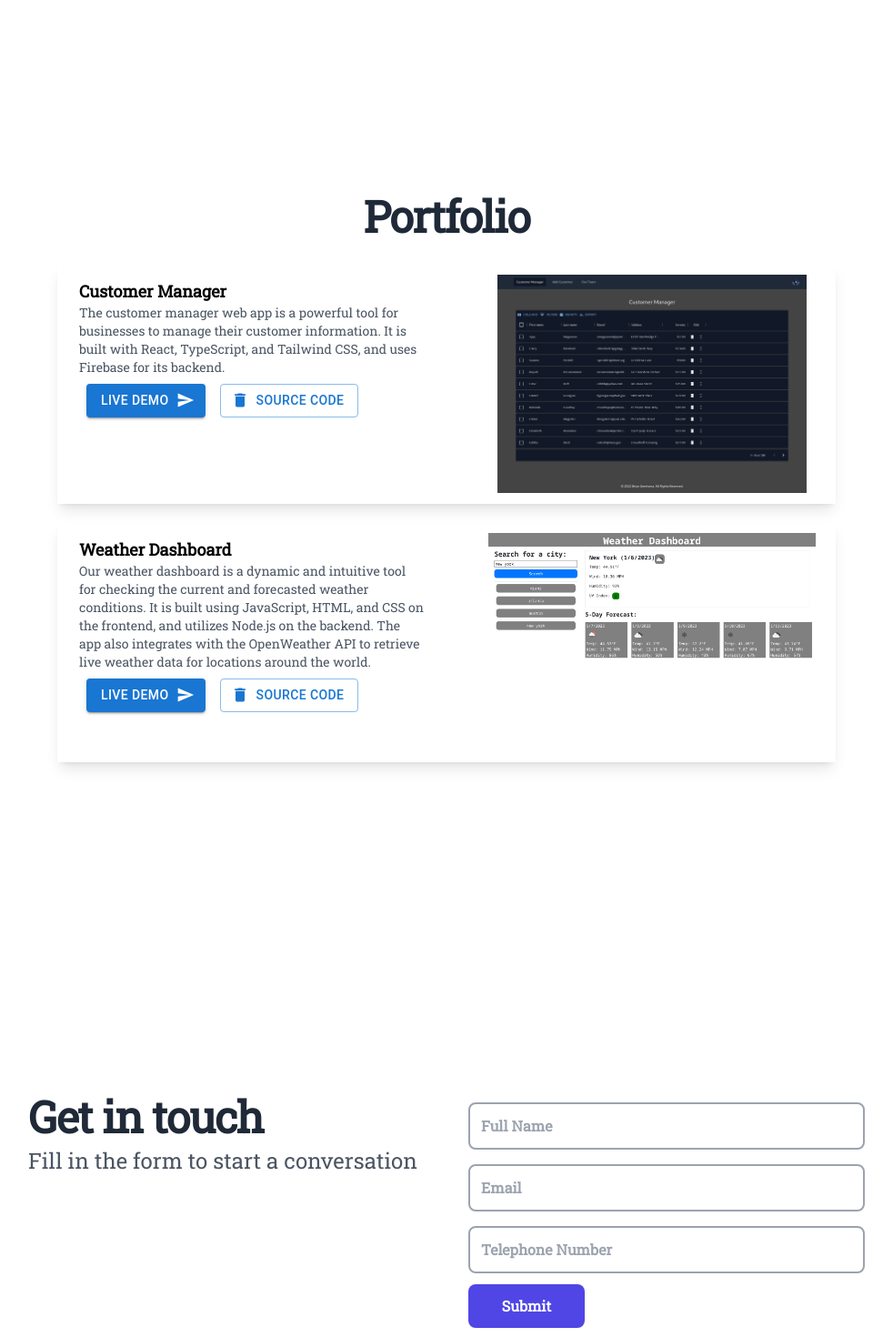
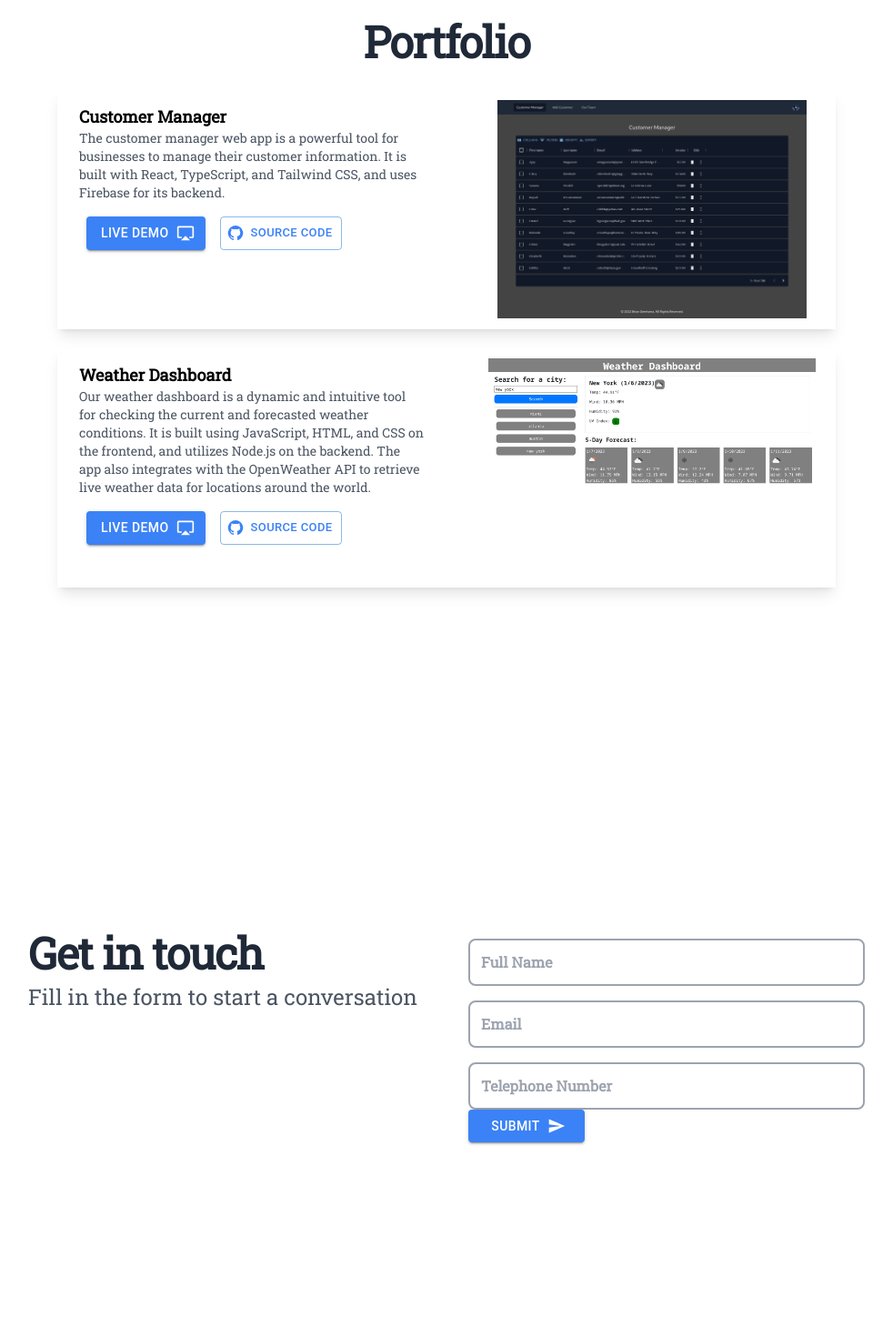
Before and after one commit to brian-gee/react-portfolio, a Next.js app: page / in a window 1280 px wide. Shown: the part 660-2130 px from the top of the page at 91% size, without its empty margins (149-1131 px from the left). Built offline with nearby package versions, Linux system fonts and the light colour scheme.

Commit message:
updating button styles for all components, removed apis

```diff
--- a/components/contact.js
+++ b/components/contact.js
@@ -1,3 +1,7 @@
+import Button from '@mui/material/Button';
+import SendIcon from '@mui/icons-material/Send';
+import Stack from '@mui/material/Stack';
+
 export default function Portfolio() {
 	return (
 		<div>
@@ -56,12 +60,16 @@ export default function Portfolio() {
 											/>
 										</div>
 
-										<button
-											type="submit"
-											className="md:w-32 bg-indigo-600 hover:bg-blue-dark text-white font-bold py-3 px-6 rounded-lg mt-3 hover:bg-indigo-500 transition ease-in-out duration-300"
-										>
-											Submit
-										</button>
+										<Stack direction="row" spacing={2}>
+											<Button
+												variant="contained"
+												style={{ backgroundColor: '#3b82f6', color: '#FFFFFF' }}
+												className="md:w-32 hover:bg-blue-dark text-white font-bold py-3 px-6 rounded-lg mt-3"
+												endIcon={<SendIcon />}
+											>
+												Submit
+											</Button>
+										</Stack>
 									</form>
 								</div>
 							</div>
--- a/components/nav.js
+++ b/components/nav.js
@@ -26,7 +26,7 @@ export default function Nav() {
       </Head>
       <nav className="py-5 mb-12 flex justify-between">
         <Link href="/">
-          <h1 className="text-xl hover:text-light-blue focus:shadow-outline focus:outline-none">
+          <h1 className="text-xl">
             Brian Gee
           </h1>
         </Link>
@@ -34,7 +34,7 @@ export default function Nav() {
           {navItems.map((navItem, i) => (
             <li key={i}>
               <Link href={navItem.url}>
-                <p className="hover:text-light-blue px-4 py-2 rounded-md ml-5">
+                <p className="hover:text-blue-500 px-4 py-2 rounded-md ml-5">
                   {navItem.name}
                 </p>
               </Link>
--- a/components/portfolio.js
+++ b/components/portfolio.js
@@ -23,7 +23,7 @@ export default function Portfolio() {
   return (
     <div>
       {/* Portfolio */}
-      <main className="relative flex items-top justify-center min-h-screen bg-white sm:items-center sm:pt-0">
+      <main className="relative flex items-top justify-center min-h-screen sm:items-center sm:pt-0">
         <section>
           <div className="text-center">
             <h3 className="text-4xl sm:text-5xl text-gray-800 font-extrabold tracking-tight py-2">Portfolio</h3>
--- a/components/portfolioItem.js
+++ b/components/portfolioItem.js
@@ -1,7 +1,7 @@
 import Image from 'next/image';
 import Button from '@mui/material/Button';
-import DeleteIcon from '@mui/icons-material/Delete';
-import SendIcon from '@mui/icons-material/Send';
+import GitHubIcon from '@mui/icons-material/GitHub';
+import AirplayIcon from '@mui/icons-material/Airplay';
 import Stack from '@mui/material/Stack';
 
 export default function PortfolioItem(params) {
@@ -15,13 +15,24 @@ export default function PortfolioItem(params) {
 						<div className="font-bold text-sm md:text-lg">
 							{portfolioItem.name}
 						</div>
-						<div className="text-xs md:text-sm text-gray-600">{portfolioItem.desc}</div>
-						<div className="p-2">
+						<div className="text-xs md:text-sm text-gray-600">
+							{portfolioItem.desc}
+						</div>
+						<div className="p-2 mt-2">
 							<Stack direction="row" spacing={2}>
-								<Button variant="contained" endIcon={<SendIcon />}>
+								<Button
+									variant="contained"
+									style={{ backgroundColor: '#3b82f6', color: '#FFFFFF' }}
+									endIcon={<AirplayIcon/>}
+								>
 									Live Demo
 								</Button>
-								<Button variant="outlined" startIcon={<DeleteIcon />}>
+								<Button
+									variant="outlined"
+									size="small"
+									style={{ color: '#3b82f6' }}
+									startIcon={<GitHubIcon />}
+								>
 									Source Code
 								</Button>
 							</Stack>
--- a/pages/api/hello.js
+++ /dev/null
@@ -1,5 +0,0 @@
-// Next.js API route support: https://nextjs.org/docs/api-routes/introduction
-
-export default function handler(req, res) {
-  res.status(200).json({ name: "John Doe" });
-}
--- a/pages/index.js
+++ b/pages/index.js
@@ -12,7 +12,7 @@ export default function Home() {
 			</Head>
 
 			<main>
-				<section className="flex justify-center pt-32">
+				<section className="flex justify-center pt-20">
 					<div className="flex justify-between max-w-7xl px-12">
 						<div className="text-left p-10">
 							<h2 className="text-4xl sm:text-5xl text-gray-800 font-extrabold tracking-tight py-2">Brian Geertsma</h2>
@@ -36,7 +36,7 @@ export default function Home() {
 				</section>
 
 				<section id="portfolio">
-					<div className="mt-56">
+					<div className="mt-20">
 						<Portfolio></Portfolio>
 					</div>
 				</section>
--- a/tailwind.config.js
+++ b/tailwind.config.js
@@ -1,22 +1,11 @@
 /** @type {import('tailwindcss').Config} */
-const colors = require('tailwindcss/colors')
+
 module.exports = {
   content: [
     "./pages/**/*.{js,ts,jsx,tsx}",
     "./components/**/*.{js,ts,jsx,tsx}",
   ],
   theme: {
-    colors: {
-      transparent: 'transparent',
-      current: 'currentColor',
-      black: colors.black,
-      white: colors.white,
-      gray: colors.gray,
-      emerald: colors.emerald,
-      indigo: colors.indigo,
-      yellow: colors.yellow,
-      "light-blue": "#91D2F0",
-    },
     extend: {},
   },
   plugins: [],
```
